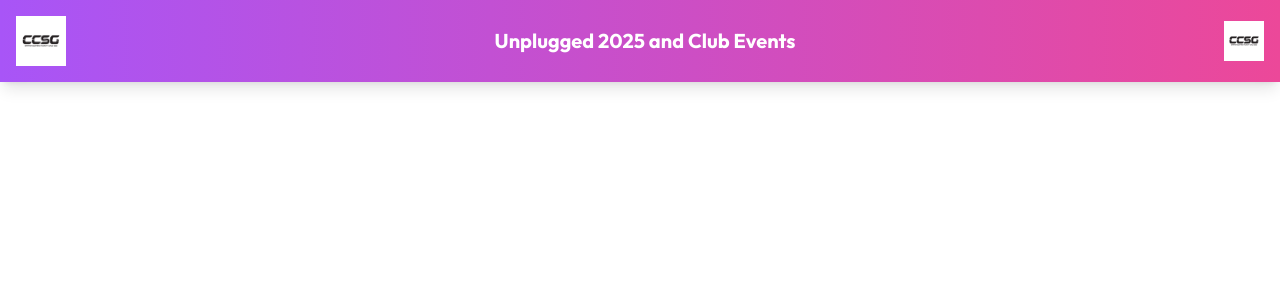
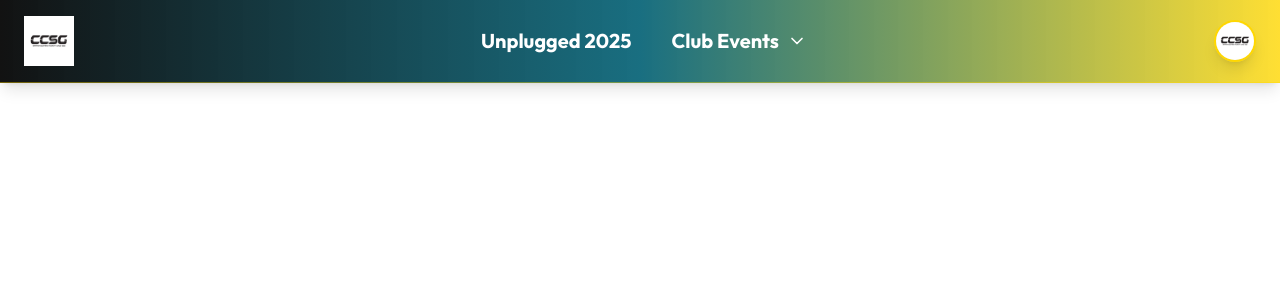
Before and after one commit to HellFireInfernoStorm/CCSG_Events, a Next.js app: page / in a window 1280 px wide. Shown: the top 300 px of the page. Built offline with nearby package versions, Linux system fonts and the light colour scheme.

Commit message:
feat: header

```diff
--- /dev/null
+++ b/app/components/ClubsDropdown.tsx
@@ -0,0 +1,49 @@
+"use client"
+
+import Link from "next/link";
+import { clubsList } from "@/lib/mock-data-clubs";
+import { ChevronDown } from "lucide-react";
+import { useState, useRef, useEffect } from "react";
+
+export default function ClubsDropdown() {
+  const [isOpen, setIsOpen] = useState(false);
+  const dropdownRef = useRef<HTMLDivElement>(null);
+
+  useEffect(() => {
+    function handleClickOutside(event: MouseEvent) {
+      if (dropdownRef.current && !dropdownRef.current.contains(event.target as Node)) {
+        setIsOpen(false);
+      }
+    }
+
+    document.addEventListener('mouseover', handleClickOutside);
+    return () => document.removeEventListener('mouseover', handleClickOutside);
+  }, []);
+
+  return (
+    <div
+      ref={dropdownRef}
+      className="relative"
+      onMouseEnter={() => setIsOpen(true)}
+    >
+      <button
+        className="flex items-center gap-2 text-xl font-bold hover:text-cyberGold/90 transition-colors"
+      >
+        Club Events
+        <ChevronDown className={`w-5 h-5 transition-transform duration-200 ${isOpen ? 'rotate-180' : ''}`} />
+      </button>
+
+      <div className={`absolute ${isOpen ? 'block' : 'hidden'} top-full mt-2 w-48 bg-obsidian/95 backdrop-blur-sm rounded-lg shadow-lg py-2 z-50 border border-cyberGold/20`}>
+        {clubsList.map((club) => (
+          <Link
+            key={club.id}
+            href={club.link}
+            className="block px-4 py-2 text-white hover:bg-steelBlue/20 hover:text-cyberGold/90 transition-colors"
+          >
+            {club.name}
+          </Link>
+        ))}
+      </div>
+    </div>
+  );
+}
--- a/app/components/Header.tsx
+++ b/app/components/Header.tsx
@@ -1,9 +1,10 @@
 import Image from "next/image";
+import Link from "next/link";
+import ClubsDropdown from "./ClubsDropdown";
 
 export default function Header() {
   return (
-    <header className="flex justify-between items-center p-4 bg-gradient-to-r from-purple-500 to-pink-500 text-white shadow-lg">
-      {/* Placeholder Logo */}
+    <header className="flex justify-between items-center px-6 py-4 bg-gradient-to-r from-obsidian via-steelBlue/90 to-cyberGold/80 text-white shadow-lg border-b border-cyberGold/40">
       <div className="flex items-center">
         <Image
           src="/ccsg.png"
@@ -13,18 +14,24 @@ export default function Header() {
         />
       </div>
 
-      {/* Center Text */}
-      <h1 className="text-xl font-bold text-center">
-        Unplugged 2025 and Club Events
-      </h1>
+      <nav className="flex gap-10 items-center">
+        <Link
+          href="/unplugged"
+          className="text-xl font-bold hover:text-cyberGold/90 transition-colors"
+        >
+          Unplugged 2025
+        </Link>
 
-      {/* Placeholder for Authentication */}
+        <ClubsDropdown />
+      </nav>
+
       <div className="flex items-center">
         <Image
           src="/ccsg.png"
           alt="Authentication Placeholder"
-          width={40}
-          height={40}
+          width={42}
+          height={42}
+          className="rounded-full border-2 border-cyberGold shadow-lg"
         />
       </div>
     </header>
--- /dev/null
+++ b/lib/mock-data-clubs.ts
@@ -0,0 +1,7 @@
+export const clubsList = [
+  { id: 1, name: "Tamil Club", link: "/clubs/tamil" },
+  { id: 2, name: "Drama Club", link: "/clubs/drama" },
+  { id: 3, name: "Music Club", link: "/clubs/music" },
+  { id: 4, name: "Dance Club", link: "/clubs/dance" },
+  { id: 5, name: "Art Club", link: "/clubs/art" },
+];
--- a/tailwind.config.js
+++ /dev/null
@@ -1,16 +0,0 @@
-/** @type {import('tailwindcss').Config} */
-module.exports = {
-  content: [
-    "./pages/**/*.{js,ts,jsx,tsx,mdx}",
-    "./components/**/*.{js,ts,jsx,tsx,mdx}",
-    "./app/**/*.{js,ts,jsx,tsx,mdx}",
-  ],
-  theme: {
-    extend: {
-      fontFamily: {
-        outfit: ['var(--font-outfit)'],
-      },
-    },
-  },
-  plugins: [],
-};
--- a/tailwind.config.ts
+++ b/tailwind.config.ts
@@ -9,8 +9,16 @@ const config: Config = {
   theme: {
     extend: {
       colors: {
-        background: "var(--background)",
-        foreground: "var(--foreground)",
+        obsidian: "#121212",
+        gunmetal: "#2A2A2A",
+        midtone: "#4A4A3A",
+        cyberGold: "#FFD700",
+        neonBlue: "#00AEEF",
+        steelBlue: "#005F73",
+        emberOrange: "#FF8C00",
+      },
+      fontFamily: {
+        outfit: ["var(--font-outfit)"],
       },
     },
   },
```
Also changed, not shown: package.json (+6 -5 lines), 1 other file (tests, documents, lock files or other folders).
